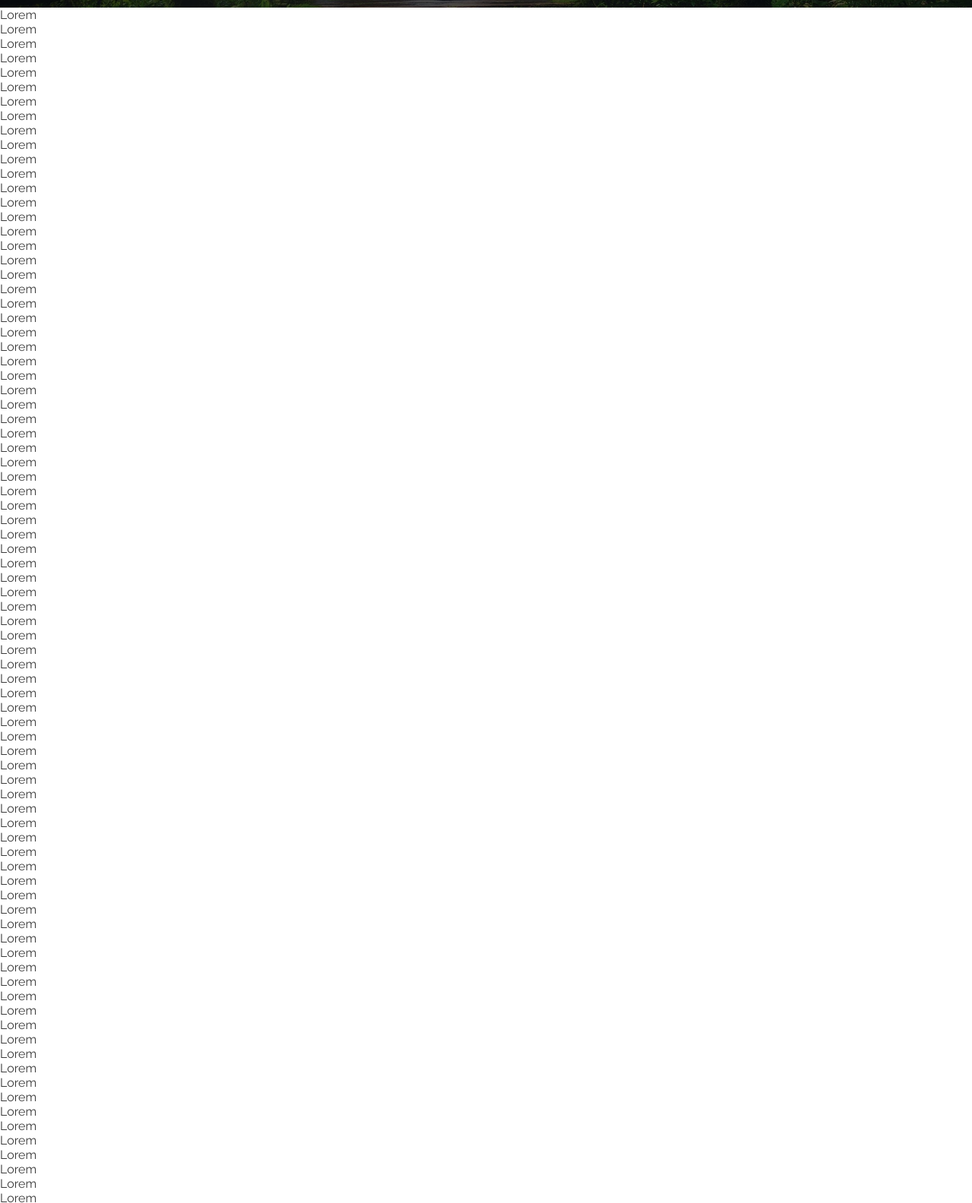
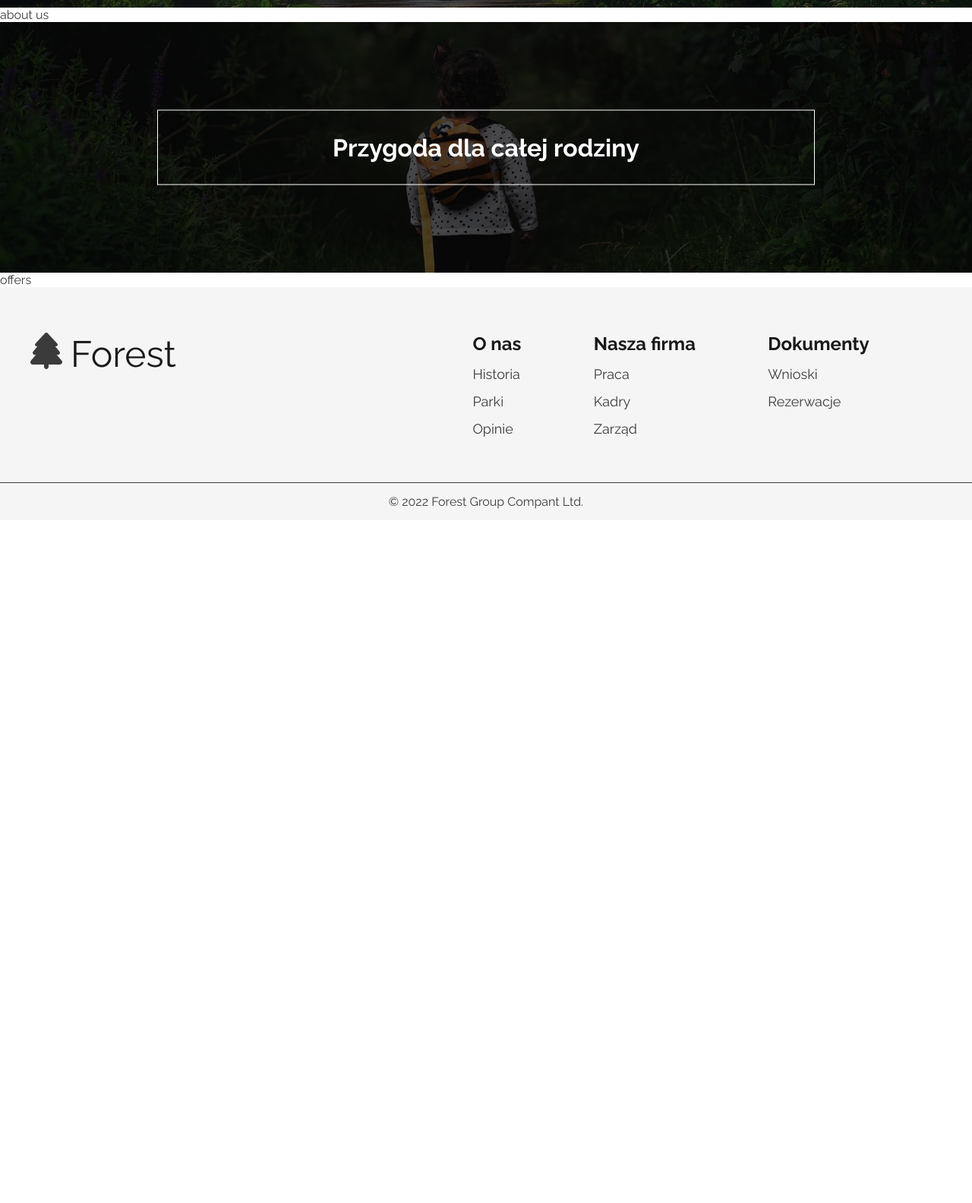
Before and after one commit to kamil713/forest-website, a website: page index.html in a window 1280 px wide. Shown: the part 400-1984 px from the top of the page at 76% size. After the commit the page ends 1085 px from the top, so only its background shows below. Drawn offline with Linux system fonts and the light colour scheme.

Commit message:
feat: added hero-section to main

```diff
--- a/index.html
+++ b/index.html
@@ -57,115 +57,17 @@
   </div>
 </header>
 
-  <main>
-    <div>
-      <p>Lorem</p>
-      <p>Lorem</p>
-      <p>Lorem</p>
-      <p>Lorem</p>
-      <p>Lorem</p>
-      <p>Lorem</p>
-      <p>Lorem</p>
-      <p>Lorem</p>
-      <p>Lorem</p>
-      <p>Lorem</p>
-    </div>
-    <div>
-      <p>Lorem</p>
-      <p>Lorem</p>
-      <p>Lorem</p>
-      <p>Lorem</p>
-      <p>Lorem</p>
-      <p>Lorem</p>
-      <p>Lorem</p>
-      <p>Lorem</p>
-      <p>Lorem</p>
-      <p>Lorem</p>
-    </div>
-    <div>
-      <p>Lorem</p>
-      <p>Lorem</p>
-      <p>Lorem</p>
-      <p>Lorem</p>
-      <p>Lorem</p>
-      <p>Lorem</p>
-      <p>Lorem</p>
-      <p>Lorem</p>
-      <p>Lorem</p>
-      <p>Lorem</p>
-    </div>
-    <div>
-      <p>Lorem</p>
-      <p>Lorem</p>
-      <p>Lorem</p>
-      <p>Lorem</p>
-      <p>Lorem</p>
-      <p>Lorem</p>
-      <p>Lorem</p>
-      <p>Lorem</p>
-      <p>Lorem</p>
-      <p>Lorem</p>
-    </div>
-    <div>
-      <p>Lorem</p>
-      <p>Lorem</p>
-      <p>Lorem</p>
-      <p>Lorem</p>
-      <p>Lorem</p>
-      <p>Lorem</p>
-      <p>Lorem</p>
-      <p>Lorem</p>
-      <p>Lorem</p>
-      <p>Lorem</p>
-    </div>
-    <div>
-      <p>Lorem</p>
-      <p>Lorem</p>
-      <p>Lorem</p>
-      <p>Lorem</p>
-      <p>Lorem</p>
-      <p>Lorem</p>
-      <p>Lorem</p>
-      <p>Lorem</p>
-      <p>Lorem</p>
-      <p>Lorem</p>
-    </div>
-    <div>
-      <p>Lorem</p>
-      <p>Lorem</p>
-      <p>Lorem</p>
-      <p>Lorem</p>
-      <p>Lorem</p>
-      <p>Lorem</p>
-      <p>Lorem</p>
-      <p>Lorem</p>
-      <p>Lorem</p>
-      <p>Lorem</p>
-    </div>
-    <div>
-      <p>Lorem</p>
-      <p>Lorem</p>
-      <p>Lorem</p>
-      <p>Lorem</p>
-      <p>Lorem</p>
-      <p>Lorem</p>
-      <p>Lorem</p>
-      <p>Lorem</p>
-      <p>Lorem</p>
-      <p>Lorem</p>
-    </div>
-    <div>
-      <p>Lorem</p>
-      <p>Lorem</p>
-      <p>Lorem</p>
-      <p>Lorem</p>
-      <p>Lorem</p>
-      <p>Lorem</p>
-      <p>Lorem</p>
-      <p>Lorem</p>
-      <p>Lorem</p>
-      <p>Lorem</p>
-    </div>
+  <main class="main">
+    <section>about us</section>
+
+    <section class="adventure">
+      <div class="hero-bg"></div>
+      <div class="hero-text wrapper">
+        <p class="hero-description">Przygoda dla całej rodziny</p>
+      </div>
+    </section>
+
+    <section>offers</section>
   </main>
 
   <footer class="footer">
--- a/src/sass/_large.scss
+++ b/src/sass/_large.scss
@@ -87,6 +87,18 @@
 		}
 	}
 
+	// MAIN
+	.main {
+		.adventure {
+			.hero-text {
+				.hero-description {
+					padding: 3rem 23rem;
+					font-size: 3.2rem;
+				}
+			}
+		}
+	}
+
 	// FOOTER
 	.footer {
 		&__boxes {
@@ -122,7 +134,7 @@
 			}
 
 			.box-second {
-        margin-left: 20rem;
+				margin-left: 20rem;
 			}
 		}
 
--- a/src/sass/_medium.scss
+++ b/src/sass/_medium.scss
@@ -14,6 +14,20 @@
 
 			.company-description {
 				font-size: 3rem;
+			}
+		}
+	}
+
+	// MAIN
+	.main {
+		.adventure {
+			background-image: url('/dist/img/girlBig.jpg');
+
+			.hero-text {
+				.hero-description {
+          padding: 2.5rem 14rem;
+					font-size: 2.5rem;
+				}
 			}
 		}
 	}
--- a/src/sass/_small.scss
+++ b/src/sass/_small.scss
@@ -3,22 +3,32 @@
 		max-width: 48rem;
 	}
 
-	/* NAV */
-	// .nav {
-	// }
+	.hero-text {
+		padding-left: 0;
+		padding-right: 0;
+	}
 
-	/* HEADER */
+	// HEADER
 	.header {
 		.hero-text {
-			padding-left: 0;
-			padding-right: 0;
-
 			h1 {
 				font-size: 2rem;
 			}
 
 			.company-description {
 				font-size: 2.7rem;
+			}
+		}
+	}
+
+	// MAIN
+	.main {
+		.adventure {
+			.hero-text {
+				.hero-description {
+					padding: 2rem 7.5rem;
+					font-size: 2rem;
+				}
 			}
 		}
 	}
--- a/src/sass/main.scss
+++ b/src/sass/main.scss
@@ -25,6 +25,23 @@ body {
 	margin: 0 auto;
 	max-width: 76rem;
 	width: 100%;
+}
+
+.hero-bg {
+	position: absolute;
+	width: 100%;
+	height: 100%;
+	background-color: rgba(0, 0, 0, 0.7);
+}
+
+.hero-text {
+	position: absolute;
+	top: 50%;
+	left: 50%;
+	transform: translate(-50%, -50%);
+	color: $white;
+	padding-left: 1.5rem;
+	padding-right: 1rem;
 }
 
 .visible {
@@ -134,22 +151,7 @@ body {
 	background-size: cover;
 	background-position: center;
 
-	.hero-bg {
-		position: absolute;
-		width: 100%;
-		height: 100%;
-		background-color: rgba(0, 0, 0, 0.7);
-	}
-
 	.hero-text {
-		position: absolute;
-		top: 50%;
-		left: 50%;
-		transform: translate(-50%, -50%);
-		color: $white;
-		padding-left: 1.5rem;
-		padding-right: 1rem;
-
 		h1 {
 			font-size: 1.8rem;
 			font-weight: 400;
@@ -162,6 +164,30 @@ body {
 		}
 	}
 }
+
+// MAIN
+.main {
+	.adventure {
+		position: relative;
+		height: 33rem;
+		background-image: url('/dist/img/girlSmall.jpg');
+		background-size: cover;
+		background-position: center;
+
+		.hero-text {
+			display: flex;
+			justify-content: center;
+
+			.hero-description {
+				border: 1px solid $white;
+				padding: 2rem 4rem;
+				font-size: 1.6rem;
+				font-weight: 700;
+			}
+		}
+	}
+}
+
 
 // FOOTER
 .footer {
@@ -231,27 +257,3 @@ body {
 @import './small';
 @import './medium';
 @import './large';
-
-
-// :nth-child(2) {
-// 	grid-column-start: 3;
-// 	grid-column-end: 4;
-// }
-
-// :nth-child(3) {
-// 	grid-column-start: 4;
-// 	grid-column-end: 5;
-// }
-
-// :nth-child(4) {
-// 	grid-column-start: 5;
-// 	grid-column-end: 6;
-// }
-
-// :nth-child(2),
-// :nth-child(3),
-// :nth-child(4) {
-// 	display: flex;
-// 	flex-direction: column;
-// 	align-items: center;
-// }
```
Also changed, not shown: dist/css/main.min.css, 1 other file. Lines whose indentation alone changed are shown as unchanged.
